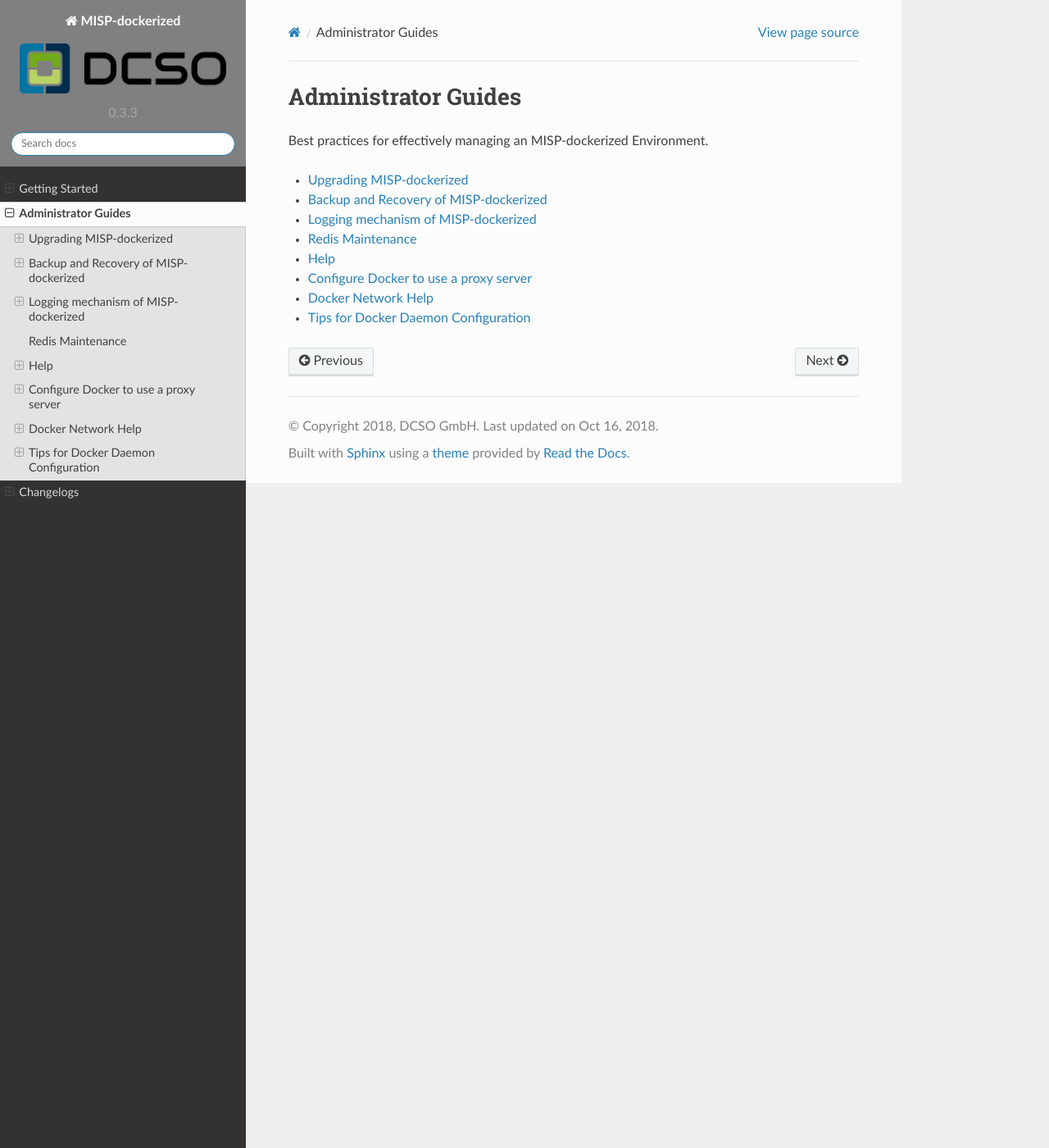
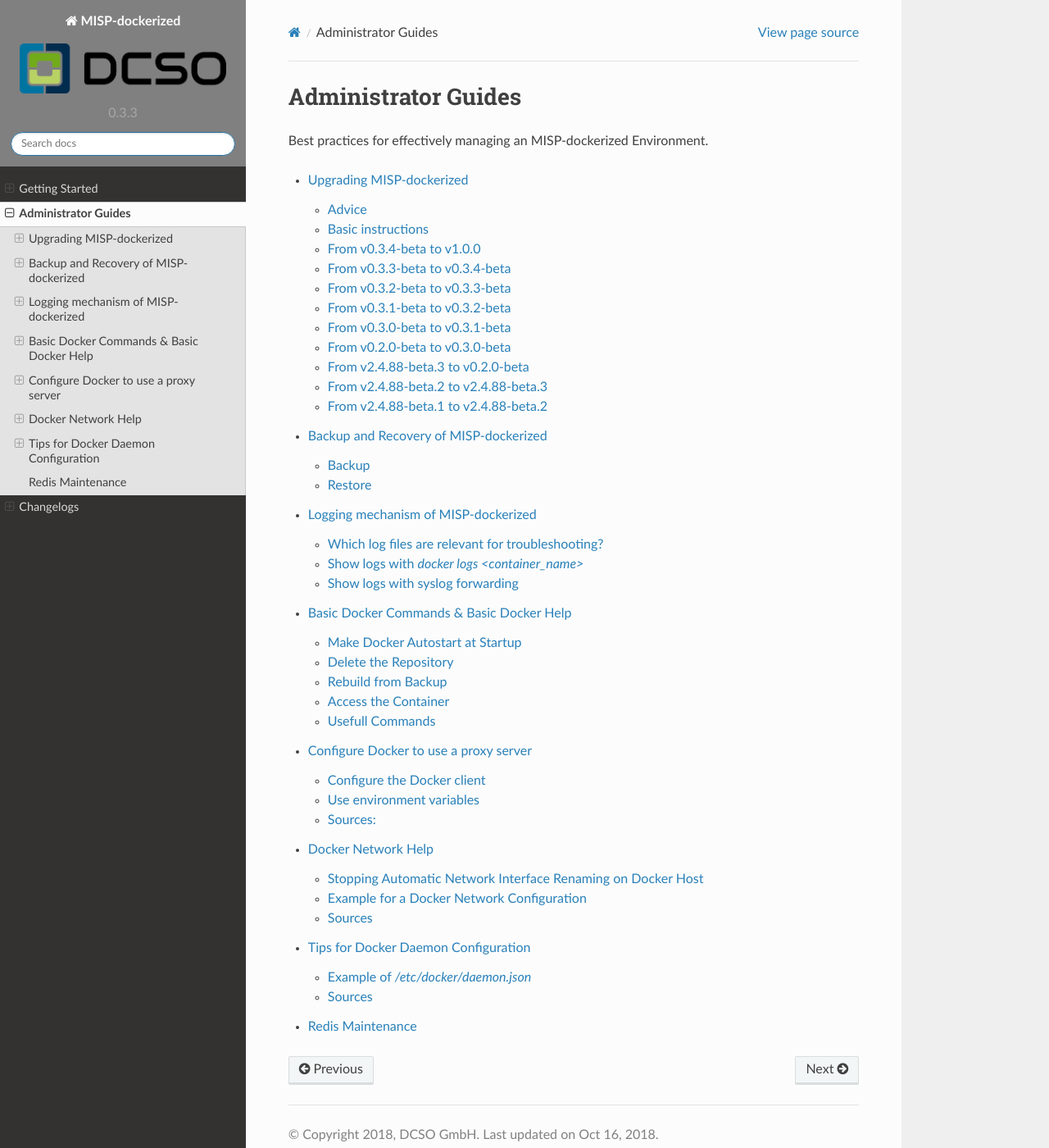
Before and after one commit to DCSO/MISP-dockerized-docs, a Sphinx documentation site: the page built from docs/admin/index.rst, in a window 1280 px wide and 1400 px high. Shown: the whole window at 82% size. Built offline with Sphinx 7.4.7 and the Read the Docs theme 2.0.0, drawn with Linux system fonts in a browser that asks for light colours; pages that are not in the unit, such as notebooks, are missing from menus; some of the changed lines change nothing that is shown.

Commit message:
Update Documentation

````diff
--- a/docs/admin/docker/docker_cmd.md
+++ b/docs/admin/docker/docker_cmd.md
@@ -1,4 +1,4 @@
-# Help
+# Basic Docker Commands & Basic Docker Help
 
 ### Make Docker Autostart at Startup
 ```
--- a/docs/admin/index.rst
+++ b/docs/admin/index.rst
@@ -5,16 +5,16 @@
 Best practices for effectively managing an MISP-dockerized Environment.
 
 .. toctree::
-	:maxdepth: 1
+	:maxdepth: 2
 
 	dockerized_upgrading
 	dockerized_backup-restore
 	.. dockerized_make_cmd
 	dockerized_logging
-	redis_maintenance
 	.. performance
 	.. getting_help
 	docker/docker_cmd
 	docker/docker_proxy
 	docker/docker_network
 	docker/docker_daemon
+	redis_maintenance
--- a/docs/conf.py
+++ b/docs/conf.py
@@ -76,7 +76,7 @@
 #
 # This is also used if you do content translation via gettext catalogs.
 # Usually you set "language" from the command line for these cases.
-language = None
+language = 'en'
 
 # List of patterns, relative to source directory, that match files and
 # directories to ignore when looking for source files.
@@ -84,7 +84,7 @@
 exclude_patterns = []
 
 # The name of the Pygments (syntax highlighting) style to use.
-pygments_style = 'sphinx'
+pygments_style = 'default'
 
 
 # -- Options for HTML output -------------------------------------------------
@@ -105,8 +105,8 @@
     'logo_only': False,
     'display_version': True,
     'prev_next_buttons_location': 'bottom',
-    'style_external_links': False,
-    #'vcs_pageview_mode': '',
+    'style_external_links': True,
+    #'vcs_pageview_mode': 'edit',
     # Toc options
     'collapse_navigation': False,
     'sticky_navigation': True,
--- a/docs/index.rst
+++ b/docs/index.rst
@@ -5,9 +5,12 @@
 
 Welcome to MISP-dockerized's |version| documentation!
 =====================================================
-`MISP dockerized` is a project designed to provide an easy-to-use and easy-to-install 'out of the box' MISP instance that includes everything you need to run MISP with minimal host-side requirements.
+**MISP dockerized** is a project designed to provide an easy-to-use and easy-to-install 'out of the box' MISP instance that includes everything you need to run MISP with minimal host-side requirements.
 
-`MISP dockerized` uses MISP (Open Source Threat Intelligence Platform - https://github.com/MISP/MISP), which is maintend and developed by the MISP project team (https://www.misp-project.org/).
+**MISP dockerized** uses MISP (Open Source Threat Intelligence Platform - https://github.com/MISP/MISP), which is maintend and developed by the MISP project team (https://www.misp-project.org/).
+
+.. warning::
+    THIS PROJECT IS IN BETA PHASE
 
 
 .. toctree::
@@ -21,6 +24,121 @@
    changelogs/index
 
 
+
+Project Information
+-------------------------
+
+.. |MISP-dockerized| image:: https://travis-ci.org/DCSO/MISP-dockerized.svg?branch=master
+    :target: https://travis-ci.org/DCSO/MISP-dockerized
+    :align: middle
+
+
++---------------+-------------------+
+| Travis Master | |MISP-dockerized| |
++---------------+-------------------+
+
+
+Docker Container Information
+-----------------------------
+
+.. |MISP-dockerized-proxy| image:: https://travis-ci.org/DCSO/MISP-dockerized-proxy.svg?branch=master
+    :target: https://travis-ci.org/DCSO/MISP-dockerized-proxy
+    :align: middle
+
+.. |MISP-dockerized-proxy-image| image:: https://images.microbadger.com/badges/image/dcso/misp-dockerized-proxy.svg
+    :target: https://microbadger.com/images/dcso/misp-dockerized-proxy
+    :align: middle
+
+.. |MISP-dockerized-proxy-version| image:: https://images.microbadger.com/badges/version/dcso/misp-dockerized-proxy.svg
+    :target: https://microbadger.com/images/dcso/misp-dockerized-proxy
+    :align: middle
+
+.. |MISP-dockerized-proxy-commit| image:: https://images.microbadger.com/badges/commit/dcso/misp-dockerized-proxy.svg
+    :target: https://microbadger.com/images/dcso/misp-dockerized-proxy
+    :align: middle
+
+
+.. |MISP-dockerized-server| image:: https://travis-ci.org/DCSO/MISP-dockerized-server.svg?branch=master
+    :target: https://travis-ci.org/DCSO/MISP-dockerized-server
+    :align: middle
+
+.. |MISP-dockerized-server-image| image:: https://images.microbadger.com/badges/image/dcso/misp-dockerized-server.svg
+    :target: https://microbadger.com/images/dcso/misp-dockerized-server
+    :align: middle
+
+.. |MISP-dockerized-server-version| image:: https://images.microbadger.com/badges/version/dcso/misp-dockerized-server.svg
+    :target: https://microbadger.com/images/dcso/misp-dockerized-server
+    :align: middle
+
+.. |MISP-dockerized-server-commit| image:: https://images.microbadger.com/badges/commit/dcso/misp-dockerized-server.svg
+    :target: https://microbadger.com/images/dcso/misp-dockerized-server
+    :align: middle
+
+
+.. |MISP-dockerized-robot| image:: https://travis-ci.org/DCSO/MISP-dockerized-robot.svg?branch=master
+    :target: https://travis-ci.org/DCSO/MISP-dockerized-robot
+    :align: middle
+
+.. |MISP-dockerized-robot-image| image:: https://images.microbadger.com/badges/image/dcso/misp-dockerized-robot.svg
+    :target: https://microbadger.com/images/dcso/misp-dockerized-robot
+    :align: middle
+
+.. |MISP-dockerized-robot-version| image:: https://images.microbadger.com/badges/version/dcso/misp-dockerized-robot.svg
+    :target: https://microbadger.com/images/dcso/misp-dockerized-robot
+    :align: middle
+
+.. |MISP-dockerized-robot-commit| image:: https://images.microbadger.com/badges/commit/dcso/misp-dockerized-robot.svg
+    :target: https://microbadger.com/images/dcso/misp-dockerized-robot
+    :align: middle
+
+
+.. |MISP-dockerized-postfix| image:: https://travis-ci.org/DCSO/MISP-dockerized-postfix.svg?branch=master
+    :target: https://travis-ci.org/DCSO/MISP-dockerized-postfix
+    :align: middle
+
+.. |MISP-dockerized-postfix-image| image:: https://images.microbadger.com/badges/image/dcso/misp-dockerized-postfix.svg
+    :target: https://microbadger.com/images/dcso/misp-dockerized-postfix
+    :align: middle
+
+.. |MISP-dockerized-postfix-version| image:: https://images.microbadger.com/badges/version/dcso/misp-dockerized-postfix.svg
+    :target: https://microbadger.com/images/dcso/misp-dockerized-postfix
+    :align: middle
+
+.. |MISP-dockerized-postfix-commit| image:: https://images.microbadger.com/badges/commit/dcso/misp-dockerized-postfix.svg
+    :target: https://microbadger.com/images/dcso/misp-dockerized-postfix
+    :align: middle
+
+
+.. |MISP-dockerized-modules| image:: https://travis-ci.org/DCSO/MISP-dockerized-misp-modules.svg?branch=master
+    :target: https://travis-ci.org/DCSO/MISP-dockerized-misp-modules
+    :align: middle
+
+.. |MISP-dockerized-modules-image| image:: https://images.microbadger.com/badges/image/dcso/misp-dockerized-misp-modules.svg
+    :target: https://microbadger.com/images/dcso/misp-dockerized-misp-modules
+    :scale: 100%
+    :align: middle
+
+.. |MISP-dockerized-modules-version| image:: https://images.microbadger.com/badges/version/dcso/misp-dockerized-misp-modules.svg
+    :target: https://microbadger.com/images/dcso/misp-dockerized-misp-modules
+    :align: middle
+
+.. |MISP-dockerized-modules-commit| image:: https://images.microbadger.com/badges/commit/dcso/misp-dockerized-misp-modules.svg
+    :target: https://microbadger.com/images/dcso/misp-dockerized-misp-modules
+    :align: middle
+
+
+
+.. csv-table:: Docker Container Information
+   :header: "Name", "Travis", "Docker size & layers", "Latest Docker version", "Commit"
+   :widths: 10, 20, 20, 20, 20
+
+   "MISP-dockerized-server", |MISP-dockerized-server|, |MISP-dockerized-server-image|,|MISP-dockerized-server-version|,|MISP-dockerized-server-commit|
+   "MISP-dockerized-proxy", |MISP-dockerized-proxy|, |MISP-dockerized-proxy-image|,|MISP-dockerized-proxy-version|,|MISP-dockerized-proxy-commit|
+   "MISP-dockerized-robot", |MISP-dockerized-robot|, |MISP-dockerized-robot-image|,|MISP-dockerized-robot-version|,|MISP-dockerized-robot-commit|
+   "MISP-dockerized-postfix", |MISP-dockerized-postfix|, |MISP-dockerized-postfix-image|,|MISP-dockerized-postfix-version|,|MISP-dockerized-postfix-commit|
+   "MISP-dockerized-modules", |MISP-dockerized-modules|, |MISP-dockerized-modules-image|,|MISP-dockerized-modules-version|,|MISP-dockerized-modules-commit|
+
+
 .. Indices and tables
 ==================
 
--- a/docs/intro/index.rst
+++ b/docs/intro/index.rst
@@ -4,7 +4,7 @@
 Discover if `MISP-dockerized` is right for your community / company.
 
 .. toctree::
-   :maxdepth: 1
+   :maxdepth: 2
 
    .. features
    .. requirements/index
--- a/requirements.txt
+++ b/requirements.txt
@@ -1,5 +1,6 @@
 sphinx
 sphinx_rtd_theme
+sphinxcontrib-httpdomain
 recommonmark
 # for https://pypi.org/project/ghp-import/
 ghp-import
````
Also changed, not shown: 1 other file.
